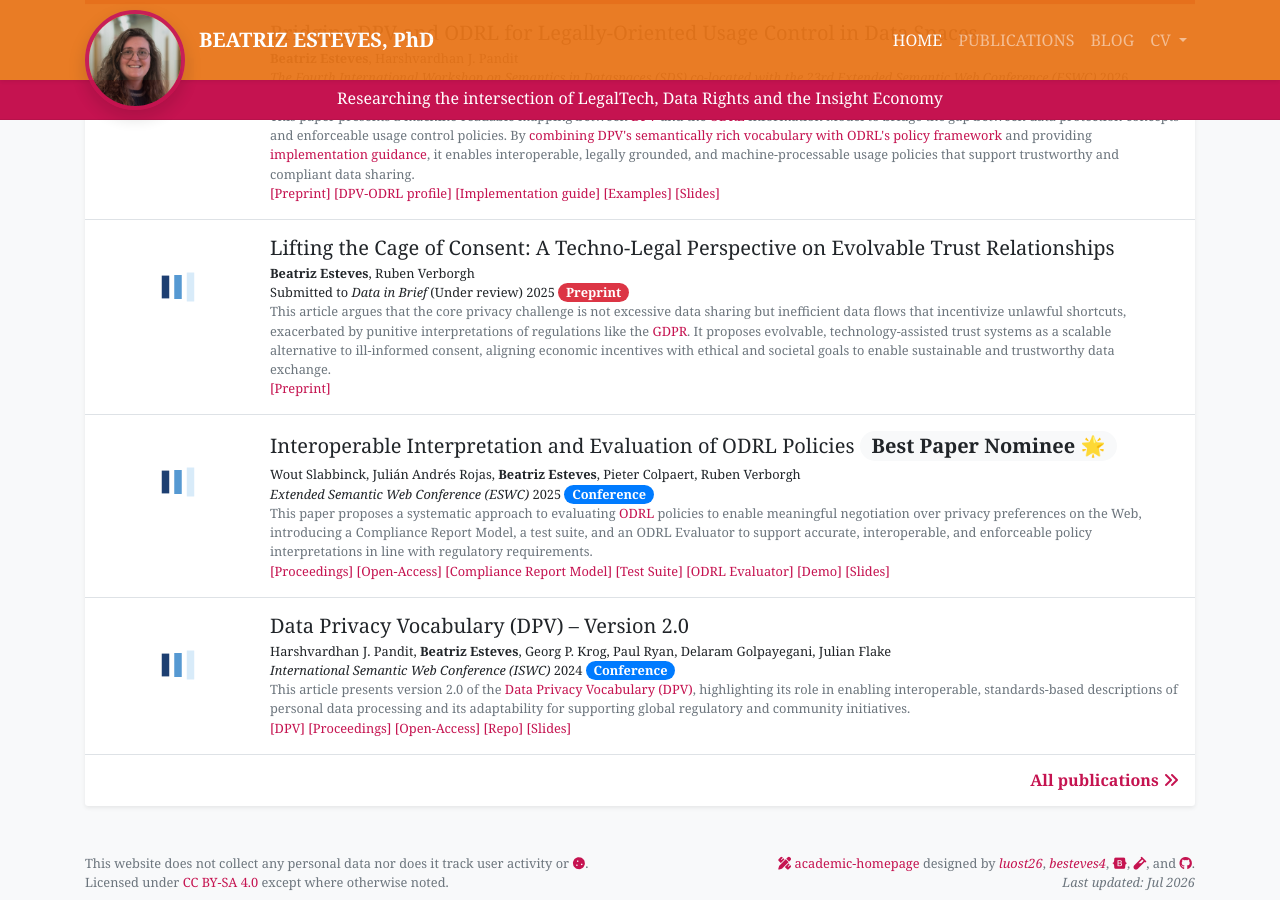
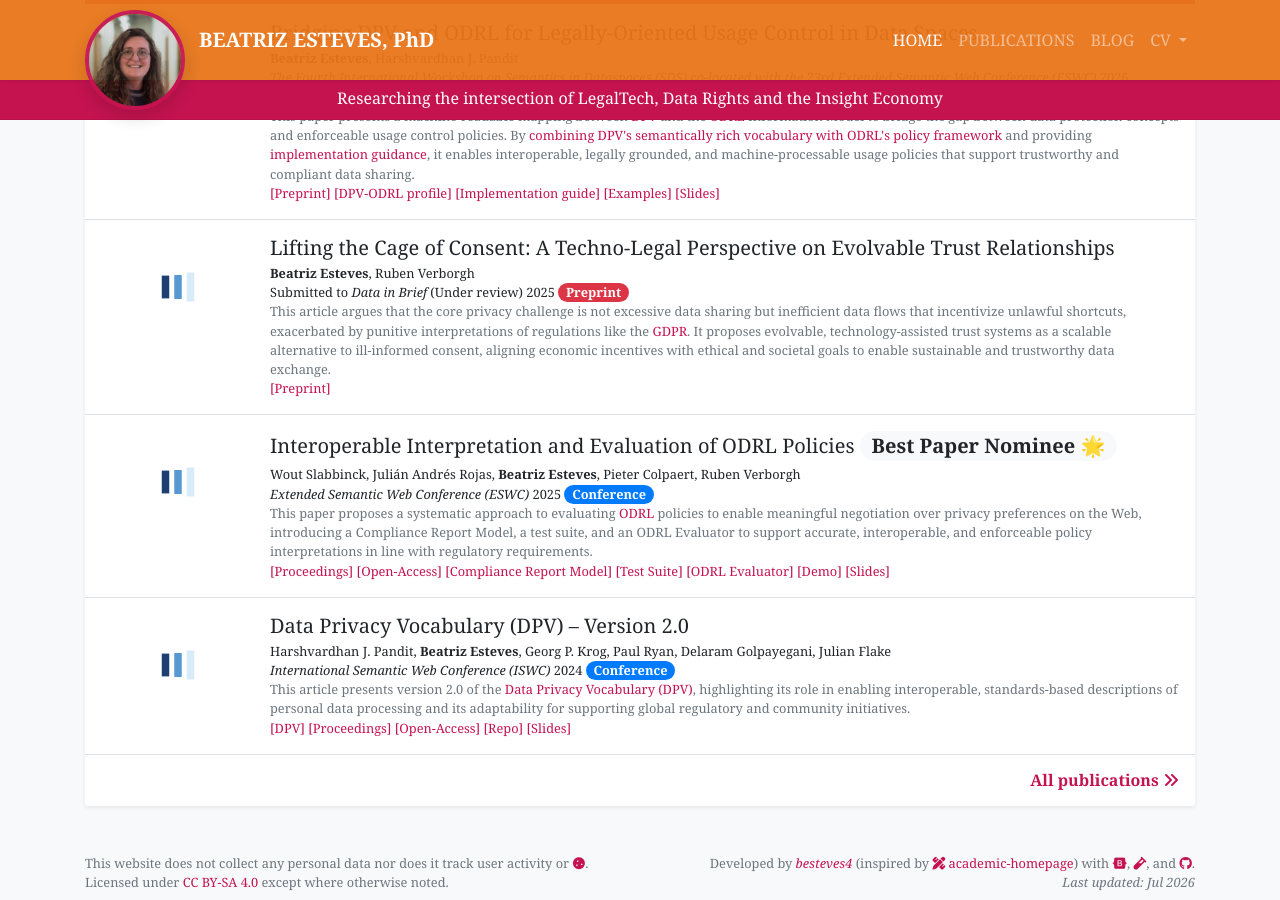
Before and after one commit to besteves4/besteves4.github.io, a Jekyll site: the page built from index.html, in a window 1280 px wide and 900 px high, scrolled down 1177 px. Built offline with Jekyll 4.4.1, drawn with Linux system fonts in a browser that asks for light colours; nearby versions of some CDN libraries; a style sheet for code colours, icons or effects is not loaded.

Commit message:
update footer text

```diff
--- a/_data/display.yml
+++ b/_data/display.yml
@@ -6,9 +6,10 @@
 # Feel free to replace the footer text if you would like to, but I will greatly appreciate it
 # if you keep the link to the template so that more people can benefit from it. Thanks!
 footer_text: >-
-  <a href="https://github.com/luost26/academic-homepage" target="_blank"><i class="fas fa-pencil-ruler"></i> academic-homepage</a>
-  designed by <i><a href="https://github.com/luost26" target="_blank">luost26</a></i>,
-  <i><a href="https://github.com/besteves4" target="_blank">besteves4</a></i>,
+  Developed by
+  <i><a href="https://github.com/besteves4" target="_blank">besteves4</a></i>
+  (inspired by <a href="https://github.com/luost26/academic-homepage" target="_blank"><i class="fas fa-pencil-ruler"></i> academic-homepage</a>)
+  with
   <a href="https://getbootstrap.com/" target="_blank" title="" data-toggle="tooltip" data-placement="top" data-original-title="Built with Bootstrap"><i class="fa-brands fa-bootstrap"></i></a>,
   <a href="https://jekyllrb.com/" target="_blank" title="" data-toggle="tooltip" data-placement="top" data-original-title="Powered by Jekyll"><i class="fa-solid fa-vial"></i></a>, and
   <a href="https://pages.github.com/" target="_blank" title="" data-toggle="tooltip" data-placement="top" data-original-title="Hosted on GitHub Pages"><i class="fa-brands fa-github"></i></a>.
```
